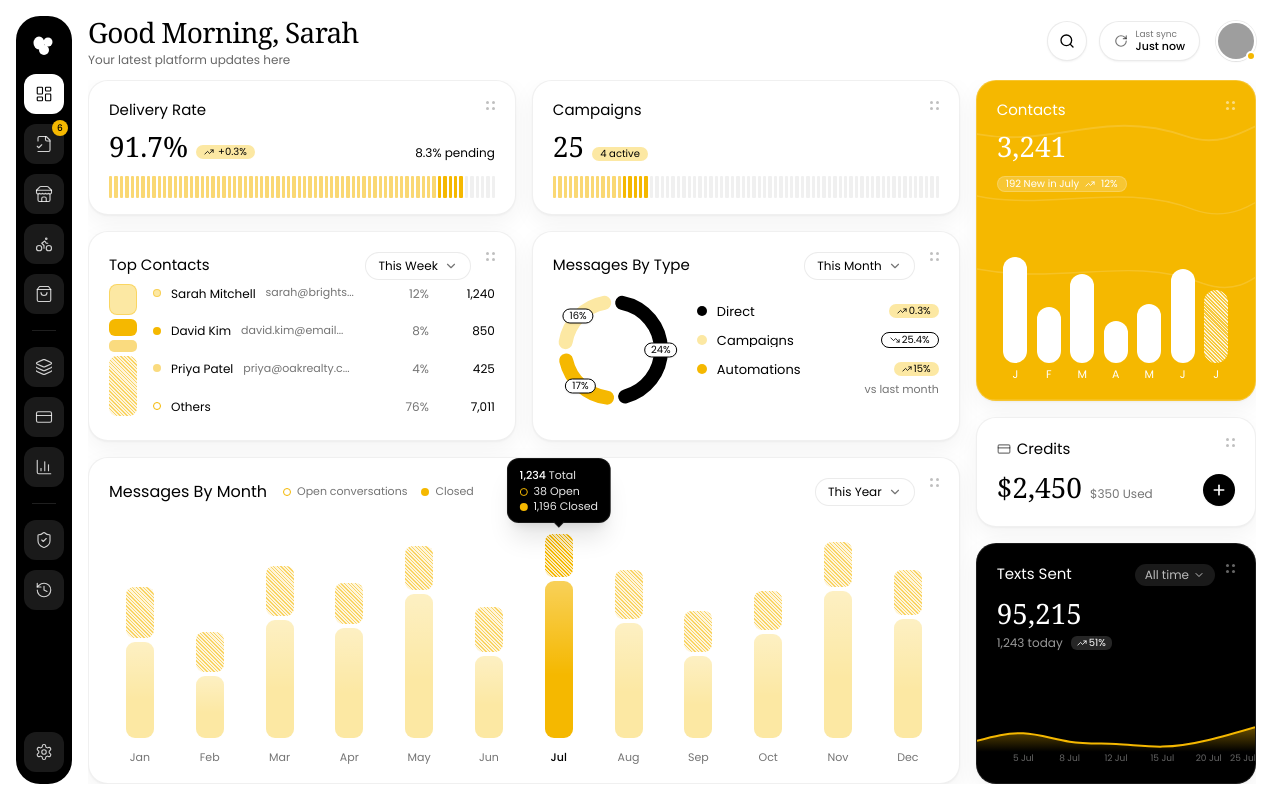
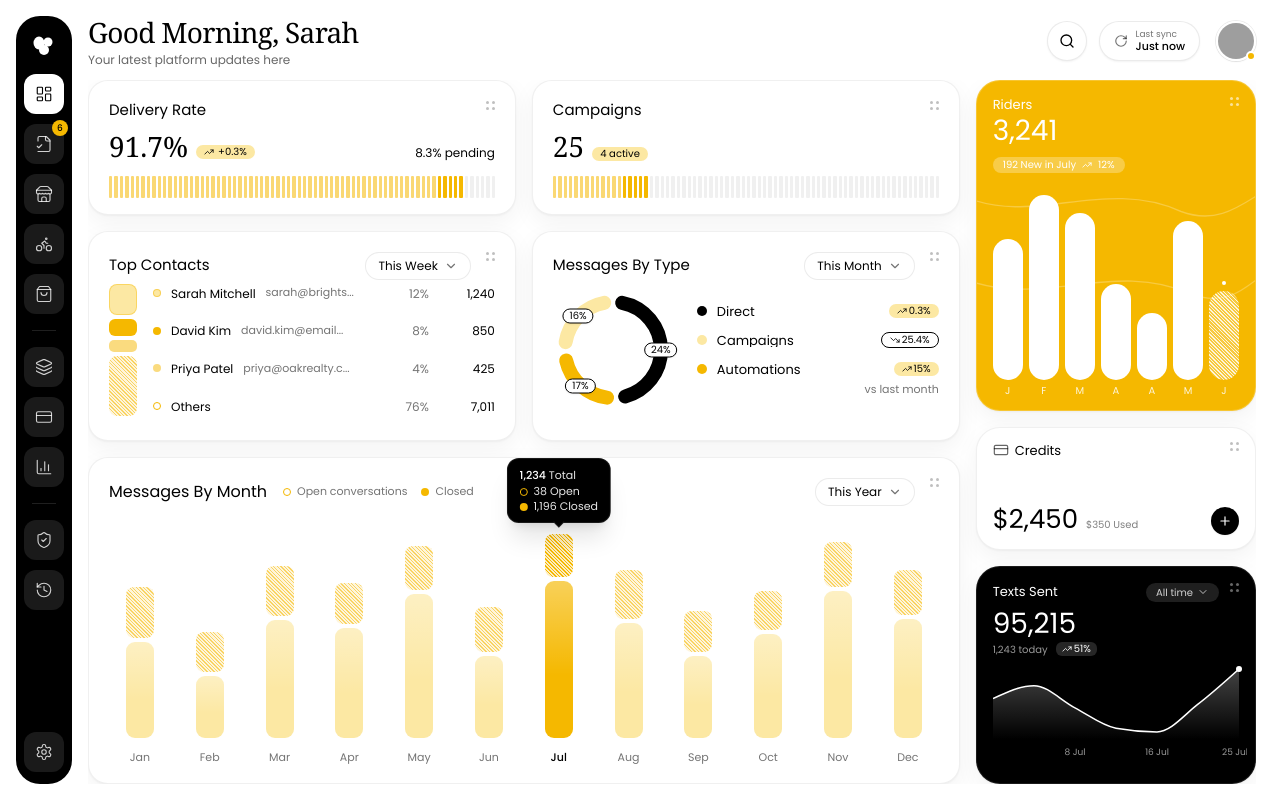
Before and after one commit to vortexdevelopment1/Fillcart, a React (Vite) app in the folder apps/admin-dashboard/: page / in a window 1280 px wide. Built offline with nearby package versions, Linux system fonts and the light colour scheme; grey boxes are pictures that could not be loaded; a web font is replaced by a local one.

Commit message:
fix(right-column): match portrait proportions, bars, waves, and card details to reference

```diff
--- a/apps/admin-dashboard/src/components/charts/BasicReportsDarkCard.tsx
+++ b/apps/admin-dashboard/src/components/charts/BasicReportsDarkCard.tsx
@@ -2,7 +2,16 @@ import React from 'react';
 import { useNavigate } from 'react-router-dom';
 import { ChevronDown, TrendingUp } from 'lucide-react';
 import { AreaChart, Area, ResponsiveContainer, XAxis } from 'recharts';
-import { basicReportsData } from '../../data/mockDashboardData';
+
+const textsSentPoints = [
+  { label: '1 Jul', value: 48 },
+  { label: '5 Jul', value: 62 },
+  { label: '8 Jul', value: 38 },
+  { label: '12 Jul', value: 16 },
+  { label: '16 Jul', value: 12 },
+  { label: '20 Jul', value: 42 },
+  { label: '25 Jul', value: 80 },
+];
 
 export const BasicReportsDarkCard: React.FC = () => {
   const navigate = useNavigate();
@@ -11,15 +20,15 @@ export const BasicReportsDarkCard: React.FC = () => {
     <div
       onClick={() => navigate('/reports')}
       className="
-        bg-black text-white rounded-[20px] p-5
+        bg-black text-white rounded-[24px] p-4
         shadow-[0_1px_2px_rgba(0,0,0,0.04),0_8px_24px_rgba(0,0,0,0.05)]
         hover:shadow-[0_2px_4px_rgba(0,0,0,0.06),0_12px_28px_rgba(0,0,0,0.08)]
         transition-all duration-300 relative cursor-pointer border border-white/10
-        flex flex-col justify-between overflow-hidden flex-1 min-h-[160px]
+        flex flex-col justify-between overflow-hidden h-full min-h-0 xl:flex-[32] select-none
       "
     >
-      {/* 2x2 Grid of 4 Dots (top-right at 20px/20px, white at 40% opacity) */}
-      <div className="absolute top-5 right-5 p-0 select-none pointer-events-none">
+      {/* 2x2 Grid of 4 Dots (top-right, white at 40% opacity) */}
+      <div className="absolute top-4 right-4 p-0 select-none pointer-events-none">
         <div className="grid grid-cols-2 gap-[3px]">
           <div className="w-[3px] h-[3px] rounded-full bg-white/40" />
           <div className="w-[3px] h-[3px] rounded-full bg-white/40" />
@@ -29,11 +38,11 @@ export const BasicReportsDarkCard: React.FC = () => {
       </div>
 
       {/* Top Header */}
-      <div className="flex items-center justify-between pr-5">
-        <h3 className="font-sans text-[15px] font-normal text-white leading-tight">Texts Sent</h3>
+      <div className="flex items-center justify-between pr-5 flex-shrink-0">
+        <h3 className="font-sans text-[13px] font-normal text-white leading-tight">Texts Sent</h3>
         <div
           onClick={(e) => e.stopPropagation()}
-          className="flex items-center gap-1 font-sans text-[12px] text-white/70 bg-white/10 px-2.5 py-0.5 rounded-full hover:text-white"
+          className="flex items-center gap-1 font-sans text-[10px] text-white/80 bg-white/[0.12] px-2.5 py-0.5 rounded-full hover:text-white"
         >
           <span>All time</span>
           <ChevronDown className="w-3 h-3 text-white/70" />
@@ -41,12 +50,12 @@ export const BasicReportsDarkCard: React.FC = () => {
       </div>
 
       {/* Numbers */}
-      <div className="mt-3 mb-1">
-        <div className="font-heading text-[28px] font-normal text-white tracking-normal leading-[1.1]">
+      <div className="mt-2 mb-1 flex-shrink-0">
+        <div className="font-sans text-[28px] font-normal text-white tracking-normal leading-none">
           95,215
         </div>
-        <div className="flex items-center gap-2 mt-1.5">
-          <span className="font-sans text-[12px] text-white/60">1,243 today</span>
+        <div className="flex items-center gap-2 mt-1">
+          <span className="font-sans text-[10px] text-white/60">1,243 today</span>
           <div className="inline-flex items-center gap-0.5 px-1.5 py-[2px] rounded-[6px] bg-white/15 font-sans text-[10px] font-normal text-white leading-none">
             <TrendingUp className="w-2.5 h-2.5 inline text-white" />
             <span>51%</span>
@@ -54,33 +63,48 @@ export const BasicReportsDarkCard: React.FC = () => {
         </div>
       </div>
 
-      {/* Line Chart: line = PRIMARY #F5B800, area fill = PRIMARY to transparent */}
-      <div className="h-16 -mx-5 -mb-5 relative mt-auto">
+      {/* Line Chart: smooth white wave, stroke WHITE 1.5px, soft white-to-transparent area */}
+      <div className="flex-1 min-h-[60px] -mx-2 -mb-2 relative mt-auto">
         <ResponsiveContainer width="100%" height="100%">
           <AreaChart
-            data={basicReportsData.chartPoints}
-            margin={{ top: 5, right: 0, left: 0, bottom: 0 }}
+            data={textsSentPoints}
+            margin={{ top: 8, right: 8, left: 8, bottom: 2 }}
           >
             <defs>
-              <linearGradient id="yellowAreaGlow" x1="0" y1="0" x2="0" y2="1">
-                <stop offset="5%" stopColor="#F5B800" stopOpacity={0.4} />
-                <stop offset="95%" stopColor="#F5B800" stopOpacity={0.0} />
+              <linearGradient id="whiteWaveGradient" x1="0" y1="0" x2="0" y2="1">
+                <stop offset="5%" stopColor="#FFFFFF" stopOpacity={0.25} />
+                <stop offset="95%" stopColor="#FFFFFF" stopOpacity={0.0} />
               </linearGradient>
             </defs>
             <XAxis
               dataKey="label"
+              ticks={['1 Jul', '8 Jul', '16 Jul', '25 Jul']}
               axisLine={false}
               tickLine={false}
-              tick={{ fill: 'rgba(255,255,255,0.4)', fontSize: 9 }}
-              dy={-6}
+              tick={{ fill: 'rgba(255, 255, 255, 0.60)', fontSize: 9, fontFamily: 'Poppins, sans-serif' }}
+              dy={-2}
             />
             <Area
-              type="natural"
+              type="monotone"
               dataKey="value"
-              stroke="#F5B800"
-              strokeWidth={2}
+              stroke="#FFFFFF"
+              strokeWidth={1.5}
               fillOpacity={1}
-              fill="url(#yellowAreaGlow)"
+              fill="url(#whiteWaveGradient)"
+              dot={(props: any) => {
+                if (props.index === textsSentPoints.length - 1) {
+                  return (
+                    <circle
+                      key="endpoint-dot"
+                      cx={props.cx}
+                      cy={props.cy}
+                      r={3}
+                      fill="#FFFFFF"
+                    />
+                  );
+                }
+                return <React.Fragment key={props.index} />;
+              }}
             />
           </AreaChart>
         </ResponsiveContainer>
--- a/apps/admin-dashboard/src/components/charts/PaymentsCreditsCard.tsx
+++ b/apps/admin-dashboard/src/components/charts/PaymentsCreditsCard.tsx
@@ -1,45 +1,63 @@
 import React from 'react';
 import { useNavigate } from 'react-router-dom';
-import { Card } from '../common/Card';
 import { Plus, CreditCard } from 'lucide-react';
 
 export const PaymentsCreditsCard: React.FC = () => {
   const navigate = useNavigate();
 
   return (
-    <Card
+    <div
       onClick={() => navigate('/payments')}
-      className="h-[110px] flex-shrink-0 flex flex-col justify-between"
+      className="
+        bg-white rounded-[24px] p-[14px_16px] border border-black/[0.06]
+        shadow-[0_1px_2px_rgba(0,0,0,0.04),0_8px_24px_rgba(0,0,0,0.05)]
+        hover:shadow-[0_2px_4px_rgba(0,0,0,0.06),0_12px_28px_rgba(0,0,0,0.08)]
+        hover:border-black/[0.12] transition-all duration-200 relative cursor-pointer
+        flex flex-col justify-between h-full min-h-0 xl:flex-[16] select-none
+      "
     >
-      <div className="flex items-center gap-1.5 text-black/55">
-        <CreditCard className="w-3.5 h-3.5 text-black/55" />
-        <span className="font-sans text-[15px] font-normal text-black">Credits</span>
+      {/* 2x2 Grid of 4 Dots (top-right, black at 25% opacity) */}
+      <div className="absolute top-3.5 right-4 p-0 select-none pointer-events-none">
+        <div className="grid grid-cols-2 gap-[3px]">
+          <div className="w-[3px] h-[3px] rounded-full bg-black/25" />
+          <div className="w-[3px] h-[3px] rounded-full bg-black/25" />
+          <div className="w-[3px] h-[3px] rounded-full bg-black/25" />
+          <div className="w-[3px] h-[3px] rounded-full bg-black/25" />
+        </div>
       </div>
 
+      {/* Row 1: Icon (16px, black at 60%) + Title "Credits" (Poppins 13px, weight 400) */}
+      <div className="flex items-center gap-1.5 text-black/60">
+        <CreditCard className="w-4 h-4 text-black/60 stroke-[1.8]" />
+        <span className="font-sans text-[13px] font-normal text-black leading-none">
+          Credits
+        </span>
+      </div>
+
+      {/* Row 2: Amount ($2,450 Poppins 26px) + Subtitle ($350 Used Poppins 10px, black 50%) + 28px Plus Button */}
       <div className="flex items-baseline justify-between mt-auto">
         <div className="flex items-baseline gap-2">
-          {/* Arbutus Slab 28px, line-height 1.1 */}
-          <div className="font-heading text-[28px] font-normal text-black leading-[1.1] tracking-normal">
+          <div className="font-sans text-[26px] font-normal text-black leading-none tracking-normal">
             $2,450
           </div>
-          <div className="font-sans text-[12px] text-black/55 font-normal">
+          <div className="font-sans text-[10px] text-black/50 font-normal leading-none">
             $350 Used
           </div>
         </div>
 
-        {/* Round Black Plus Button (BLACK bg, WHITE icon) */}
+        {/* Round Black Plus Button (28px, white plus icon) */}
         <button
           onClick={(e) => {
             e.stopPropagation();
             navigate('/payments');
           }}
-          className="w-8 h-8 rounded-full bg-black text-white flex items-center justify-center hover:bg-black/80 transition-all hover:scale-105 shadow-sm flex-shrink-0"
+          className="w-7 h-7 rounded-full bg-black text-white flex items-center justify-center hover:bg-black/80 transition-all hover:scale-105 shadow-sm flex-shrink-0"
           title="Add Funds"
           aria-label="Add transaction"
         >
-          <Plus className="w-4 h-4 stroke-[2.5] text-white" />
+          <Plus className="w-3.5 h-3.5 stroke-[2] text-white" />
         </button>
       </div>
-    </Card>
+    </div>
   );
 };
--- a/apps/admin-dashboard/src/components/charts/RidersTallCard.tsx
+++ b/apps/admin-dashboard/src/components/charts/RidersTallCard.tsx
@@ -9,13 +9,13 @@ interface RiderMonthBar {
 }
 
 const riderBars: RiderMonthBar[] = [
-  { label: 'J', heightPercent: 90, isHatched: false },
-  { label: 'F', heightPercent: 48, isHatched: false },
-  { label: 'M', heightPercent: 76, isHatched: false },
+  { label: 'J', heightPercent: 76, isHatched: false },
+  { label: 'F', heightPercent: 100, isHatched: false },
+  { label: 'M', heightPercent: 90, isHatched: false },
+  { label: 'A', heightPercent: 52, isHatched: false },
   { label: 'A', heightPercent: 36, isHatched: false },
-  { label: 'M', heightPercent: 50, isHatched: false },
-  { label: 'J', heightPercent: 80, isHatched: false },
-  { label: 'J', heightPercent: 62, isHatched: true }, // last bar hatched white
+  { label: 'M', heightPercent: 86, isHatched: false },
+  { label: 'J', heightPercent: 48, isHatched: true },
 ];
 
 export const RidersTallCard: React.FC = () => {
@@ -25,85 +25,81 @@ export const RidersTallCard: React.FC = () => {
     <div
       onClick={() => navigate('/riders')}
       className="
-        rounded-[20px] p-5 text-white relative cursor-pointer
+        rounded-[24px] p-[16px_16px_14px] text-white relative cursor-pointer
         shadow-[0_1px_2px_rgba(0,0,0,0.04),0_8px_24px_rgba(0,0,0,0.05)]
         hover:shadow-[0_2px_4px_rgba(0,0,0,0.06),0_12px_28px_rgba(0,0,0,0.08)]
         transition-all duration-300 flex flex-col justify-between overflow-hidden
-        border border-white/20 flex-[1.4] min-h-[220px] bg-primary
+        border border-white/20 bg-primary h-full min-h-0 xl:flex-[52] select-none
       "
     >
-      {/* Subtle wave contours overlay in white at 15% opacity */}
-      <div className="absolute inset-0 opacity-15 pointer-events-none">
-        <svg width="100%" height="100%" preserveAspectRatio="none" viewBox="0 0 320 260">
+      {/* 2 Smooth SVG wave lines spanning full card width, at ~35% and ~60% height */}
+      <svg
+        className="absolute inset-0 w-full h-full pointer-events-none"
+        preserveAspectRatio="none"
+        viewBox="0 0 300 240"
+        fill="none"
+      >
         <path
-            d="M-20,40 C80,60 140,20 240,45 C280,55 310,40 340,30 L340,260 L-20,260 Z"
-            fill="none"
-            stroke="#FFFFFF"
-            strokeWidth="1.5"
+          d="M-10,85 C60,105 140,70 220,95 C260,105 285,90 310,80"
+          stroke="rgba(255,255,255,0.25)"
+          strokeWidth="1"
         />
         <path
-            d="M-20,90 C70,110 160,80 250,105 C290,115 320,100 340,90"
-            fill="none"
-            stroke="#FFFFFF"
-            strokeWidth="1.2"
-          />
-          <path
-            d="M-20,150 C90,170 170,140 260,165 C300,175 320,160 340,150"
-            fill="none"
-            stroke="#FFFFFF"
-            strokeWidth="1.2"
+          d="M-10,145 C70,165 150,130 230,155 C270,165 290,150 310,140"
+          stroke="rgba(255,255,255,0.25)"
+          strokeWidth="1"
         />
       </svg>
-      </div>
 
-      {/* 2x2 Grid of 4 Dots (top-right, white at 50% opacity) */}
-      <div className="absolute top-5 right-5 p-0 select-none pointer-events-none">
+      {/* 2x2 Grid of 4 Dots (top-right, white at 60% opacity) */}
+      <div className="absolute top-4 right-4 p-0 select-none pointer-events-none">
         <div className="grid grid-cols-2 gap-[3px]">
-          <div className="w-[3px] h-[3px] rounded-full bg-white/50" />
-          <div className="w-[3px] h-[3px] rounded-full bg-white/50" />
-          <div className="w-[3px] h-[3px] rounded-full bg-white/50" />
-          <div className="w-[3px] h-[3px] rounded-full bg-white/50" />
+          <div className="w-[3px] h-[3px] rounded-full bg-white/60" />
+          <div className="w-[3px] h-[3px] rounded-full bg-white/60" />
+          <div className="w-[3px] h-[3px] rounded-full bg-white/60" />
+          <div className="w-[3px] h-[3px] rounded-full bg-white/60" />
         </div>
       </div>
 
-      {/* Top Header & Stats */}
-      <div className="relative z-10">
-        <h3 className="font-sans text-[15px] font-normal text-white leading-tight">Contacts</h3>
-        <div className="font-heading text-[28px] font-normal tracking-normal text-white mt-3 mb-2 leading-[1.1]">
+      {/* Top Header & Stats (compact, no extra empty space) */}
+      <div className="relative z-10 flex-shrink-0">
+        <h3 className="font-sans text-[13px] font-normal text-white leading-tight">Riders</h3>
+        <div className="font-sans text-[28px] font-normal tracking-normal text-white mt-1 mb-1.5 leading-none">
           3,241
         </div>
-        <div className="inline-flex items-center gap-1.5 px-2 py-[2px] rounded-[8px] bg-white/20 backdrop-blur-sm font-sans text-[10px] font-normal text-white border border-white/20 leading-none">
+        <div className="inline-flex items-center gap-1.5 px-2.5 py-[3px] rounded-full bg-white/[0.28] font-sans text-[10px] font-normal text-white leading-none">
           <span>192 New in July</span>
           <TrendingUp className="w-2.5 h-2.5 text-white inline" />
           <span>12%</span>
         </div>
       </div>
 
-      {/* 7 Pill Bars: 24px wide, white, last bar hatched */}
-      <div className="relative z-10 h-[48%] min-h-[95px] flex flex-col justify-end mt-auto">
-        <div className="flex-1 flex items-end justify-between gap-1 px-1">
+      {/* 7 Bars Area: fills the bottom ~62% of the card */}
+      <div className="relative z-10 h-[62%] w-full flex items-end justify-between gap-1.5 mt-auto">
         {riderBars.map((bar, idx) => (
-            <div key={idx} className="flex-1 flex flex-col items-center h-full min-h-0">
-              {/* Bar Area */}
-              <div className="w-full flex-1 flex items-end justify-center min-h-0">
+          <div key={idx} className="flex-1 flex flex-col items-center h-full min-h-0 justify-end">
+            {/* Tiny 4px white dot 6px above the hatched bar */}
+            {bar.isHatched && (
+              <div className="w-1 h-1 rounded-full bg-white mb-1.5 flex-shrink-0" />
+            )}
+
+            {/* Bar: flex:1, max-width 30px, min-width 20px, rounded-full */}
             <div
-                  className={`w-[24px] rounded-full transition-all duration-300 ${
+              className={`w-full max-w-[30px] min-w-[20px] rounded-full transition-all duration-300 flex-shrink-0 ${
                 bar.isHatched ? 'hatch-white' : 'bg-white'
               }`}
               style={{
                 height: `${bar.heightPercent}%`,
               }}
             />
-              </div>
 
-              {/* Month Label */}
-              <span className="text-[11px] font-normal text-white mt-1.5 block leading-none">
+            {/* Month Label: Poppins 10px, white 85%, 6px below */}
+            <span className="font-sans text-[10px] font-normal text-white/85 mt-1.5 block leading-none select-none">
               {bar.label}
             </span>
           </div>
         ))}
       </div>
     </div>
-    </div>
   );
 };
--- a/apps/admin-dashboard/src/pages/HomePage.tsx
+++ b/apps/admin-dashboard/src/pages/HomePage.tsx
@@ -10,7 +10,7 @@ import { PlatformActivityCard } from '../components/charts/PlatformActivityCard'
 
 export const HomePage: React.FC = () => {
   return (
-    <div className="w-full h-full min-h-0 grid grid-cols-1 xl:grid-cols-[minmax(0,1fr)_clamp(240px,24%,330px)] gap-4">
+    <div className="w-full h-full min-h-0 grid grid-cols-1 xl:grid-cols-[minmax(0,1fr)_clamp(260px,24%,330px)] gap-4">
       {/* ──────────────── LEFT COLUMN ────────────────
           Nested grid: 2 equal columns, 3 rows (auto, auto, 1fr)
           Row 3 (Platform Activity) takes all remaining vertical space */}
```
Lines whose indentation alone changed are shown as unchanged.
